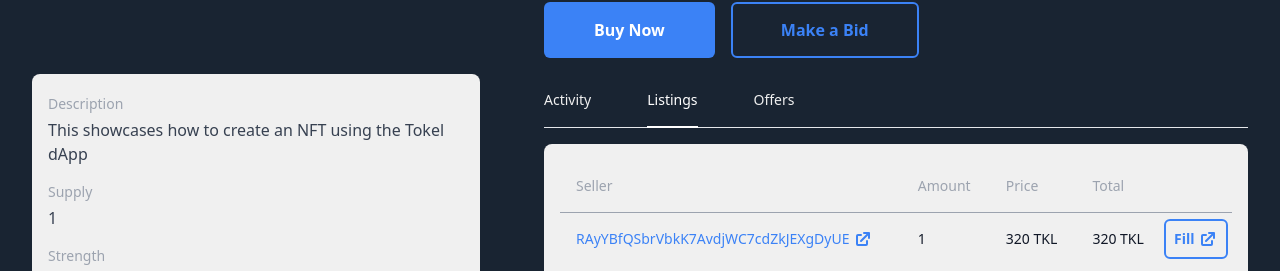
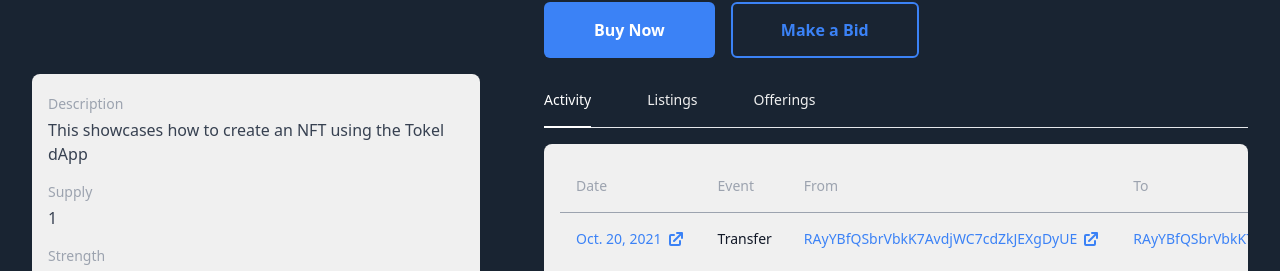
Before and after one commit to TokelPlatform/token-explorer, a Next.js app: page /tokens/1 in a window 1280 px wide. Shown: the part 520-791 px from the top of the page. Built offline with nearby package versions, Linux system fonts and the light colour scheme.

Commit message:
:wrench: Tabs

```diff
--- /dev/null
+++ b/components/Tabs.tsx
@@ -0,0 +1,35 @@
+import React, { useState } from "react";
+
+import { ExternalLinkIcon } from "@heroicons/react/solid";
+
+interface TabsProps {
+  tabs: Array<{title: string, content: React.ReactElement}>;
+}
+
+const Tabs: React.FC<TabsProps> = ({ tabs = [] }) => {
+
+  const [activeTab, setActiveTab] = useState(0);
+
+  return (
+    <div>
+      <div className="border-b border-gray-200">
+        <nav className="flex -mb-px space-x-8 sm:space-x-14">
+          {tabs.map((tab, index) => (
+            <span
+              key={tab.title}
+              onClick={() => setActiveTab(index)}
+              title={tab.title}
+              className={index === activeTab ? "inline-flex items-center py-4 text-sm font-medium text-white border-b-2 border-white whitespace-nowrap" : "cursor-pointer py-4 text-sm font-medium text-soft border-b-2 border-transparent hover:text-white hover:border-gray-300 whitespace-nowrap"}
+            >
+              {tab.title}
+            </span>
+          ))}
+        </nav>
+      </div>
+
+      {tabs[activeTab]?.content}
+    </div>
+  );
+}
+
+export default Tabs;
--- a/pages/tokens/[txid].tsx
+++ b/pages/tokens/[txid].tsx
@@ -3,6 +3,7 @@ import React, { useMemo } from "react";
 import { ExternalLinkIcon } from "@heroicons/react/solid";
 import Footer from "../../components/Footer";
 import Navbar from "../../components/Navbar";
+import Tabs from "../../components/Tabs";
 
 interface TokenSingleProps {
   token: any;
@@ -138,34 +139,90 @@ const TokenSingle: React.FC<TokenSingleProps> = ({ token }) => {
             </div>
 
             <div className="lg:col-span-3">
-              <div className="border-b border-gray-200">
-                <nav className="flex -mb-px space-x-8 sm:space-x-14">
+              <Tabs
+                tabs={[
+                  {
+                    title: "Activity",
+                    content: (
+                      <div className="flow-root mt-2 sm:mt-4 bg-soft p-4 rounded-lg overflow-scroll">
+                        <table className="min-w-full lg:divide-y lg:divide-gray-400">
+                          <thead className="hidden lg:table-header-group">
+                            <tr>
+                              <td className="px-4 py-4 text-sm font-medium text-gray-400 whitespace-normal">
+                                Date
+                              </td>
+
+                              <td className="px-4 py-4 text-sm font-medium text-gray-400 whitespace-normal">
+                                Event
+                              </td>
+
+                              <td className="px-4 py-4 text-sm font-medium text-gray-400 whitespace-normal">
+                                From
+                              </td>
+
+                              <td className="px-4 py-4 text-sm font-medium text-gray-400 whitespace-normal">
+                                To
+                              </td>
+
+                              <td className="px-4 py-4 text-sm font-medium text-gray-400 whitespace-normal">
+                                Price
+                              </td>
+
+                              <td></td>
+                            </tr>
+                          </thead>
+
+                          <tbody className="divide-y divide-gray-400">
+                            <tr>
+                              <td className="px-4 py-4">
                                 <a
-                    href="#"
-                    title=""
-                    className="py-4 text-sm font-medium text-soft border-b-2 border-transparent hover:text-white hover:border-gray-300 whitespace-nowrap"
+                                  className="text-blue-500 hover:text-blue-700 text-sm whitespace-nowrap flex truncate"
+                                  href="http://explorer.komodoplatform.com:20000/tx/ca771cd29ee8908b2bd84e39500fba743f40a5ce8fff48b68db15f7fb7f78615/TKLTEST2"
+                                  target="_blank"
                                 >
-                    Activity
+                                  Oct. 20, 2021
+                                  <ExternalLinkIcon className="h-5 w-5 ml-1" />
                                 </a>
+                              </td>
 
+                              <td className="hidden px-4 py-4 text-sm font-medium text-gray-900 lg:table-cell whitespace-nowrap">
+                                Transfer
+                              </td>
+
+                              <td className="px-4 py-4 text-sm font-medium text-right text-gray-900 lg:text-left whitespace-nowrap">
                                 <a
-                    href="#"
-                    title=""
-                    className="inline-flex items-center py-4 text-sm font-medium text-white border-b-2 border-white whitespace-nowrap"
+                                  className="text-blue-500 hover:text-blue-700 text-sm whitespace-nowrap flex truncate"
+                                  href="http://explorer.komodoplatform.com:20000/tx/ca771cd29ee8908b2bd84e39500fba743f40a5ce8fff48b68db15f7fb7f78615/TKLTEST2"
+                                  target="_blank"
                                 >
-                    Listings
+                                  RAyYBfQSbrVbkK7AvdjWC7cdZkJEXgDyUE
+                                  <ExternalLinkIcon className="h-5 w-5 ml-1" />
                                 </a>
+                              </td>
 
+                              <td className="px-4 py-4 text-sm font-medium text-right text-gray-900 lg:text-left whitespace-nowrap">
                                 <a
-                    href="#"
-                    title=""
-                    className="py-4 text-sm font-medium text-soft border-b-2 border-transparent hover:text-white hover:border-gray-300 whitespace-nowrap"
+                                  className="text-blue-500 hover:text-blue-700 text-sm whitespace-nowrap flex truncate"
+                                  href="http://explorer.komodoplatform.com:20000/tx/ca771cd29ee8908b2bd84e39500fba743f40a5ce8fff48b68db15f7fb7f78615/TKLTEST2"
+                                  target="_blank"
                                 >
-                    Offers
+                                  RAyYBfQSbrVbkK7AvdjWC7cdZkJEXgDyUE
+                                  <ExternalLinkIcon className="h-5 w-5 ml-1" />
                                 </a>
-                </nav>
+                              </td>
+
+                              <td className="hidden px-4 py-4 text-sm font-medium text-gray-900 lg:table-cell whitespace-nowrap">
+                                320 TKL
+                              </td>
+                            </tr>
+                          </tbody>
+                        </table>
                       </div>
-
+                    ),
+                  },
+                  {
+                    title: "Listings",
+                    content: (
                       <div className="flow-root mt-2 sm:mt-4 bg-soft p-4 rounded-lg overflow-scroll">
                         <table className="min-w-full lg:divide-y lg:divide-gray-400">
                           <thead className="hidden lg:table-header-group">
@@ -228,6 +285,77 @@ const TokenSingle: React.FC<TokenSingleProps> = ({ token }) => {
                           </tbody>
                         </table>
                       </div>
+                    ),
+                  },
+                  {
+                    title: "Offerings",
+                    content: (
+                      <div className="flow-root mt-2 sm:mt-4 bg-soft p-4 rounded-lg overflow-scroll">
+                        <table className="min-w-full lg:divide-y lg:divide-gray-400">
+                          <thead className="hidden lg:table-header-group">
+                            <tr>
+                              <td className="px-4 py-4 text-sm font-medium text-gray-400 whitespace-normal">
+                                Buyer
+                              </td>
+
+                              <td className="px-4 py-4 text-sm font-medium text-gray-400 whitespace-normal">
+                                Amount
+                              </td>
+
+                              <td className="px-4 py-4 text-sm font-medium text-gray-400 whitespace-normal">
+                                Price
+                              </td>
+
+                              <td className="px-4 py-4 text-sm font-medium text-gray-400 whitespace-normal">
+                                Total
+                              </td>
+
+                              <td></td>
+                            </tr>
+                          </thead>
+
+                          <tbody className="divide-y divide-gray-400">
+                            <tr>
+                              <td className="px-4 py-4">
+                                <a
+                                  className="text-blue-500 hover:text-blue-700 text-sm whitespace-nowrap flex truncate"
+                                  href="http://explorer.komodoplatform.com:20000/tx/ca771cd29ee8908b2bd84e39500fba743f40a5ce8fff48b68db15f7fb7f78615/TKLTEST2"
+                                  target="_blank"
+                                >
+                                  RAyYBfQSbrVbkK7AvdjWC7cdZkJEXgDyUE
+                                  <ExternalLinkIcon className="h-5 w-5 ml-1" />
+                                </a>
+                              </td>
+
+                              <td className="hidden px-4 py-4 text-sm font-medium text-gray-900 lg:table-cell whitespace-nowrap">
+                                1
+                              </td>
+
+                              <td className="px-4 py-4 text-sm font-medium text-right text-gray-900 lg:text-left whitespace-nowrap">
+                                320 TKL
+                              </td>
+
+                              <td className="hidden px-4 py-4 text-sm font-medium text-gray-900 lg:table-cell whitespace-nowrap">
+                                320 TKL
+                              </td>
+
+                              <td>
+                                <button
+                                  type="button"
+                                  className="inline-flex items-center justify-center px-2 py-1 text-sm font-bold leading-7 text-blue-500 transition-all duration-200 border-blue-500 border-2 bg-transparent rounded-md focus:outline-none focus:ring-2 focus:ring-offset-2 hover:text-white hover:border-transparent focus:ring-blue-900 hover:bg-blue-700"
+                                >
+                                  Fill
+                                  <ExternalLinkIcon className="h-5 w-5 ml-1" />
+                                </button>
+                              </td>
+                            </tr>
+                          </tbody>
+                        </table>
+                      </div>
+                    ),
+                  },
+                ]}
+              />
             </div>
           </div>
         </div>
```
Lines whose indentation alone changed are shown as unchanged.
